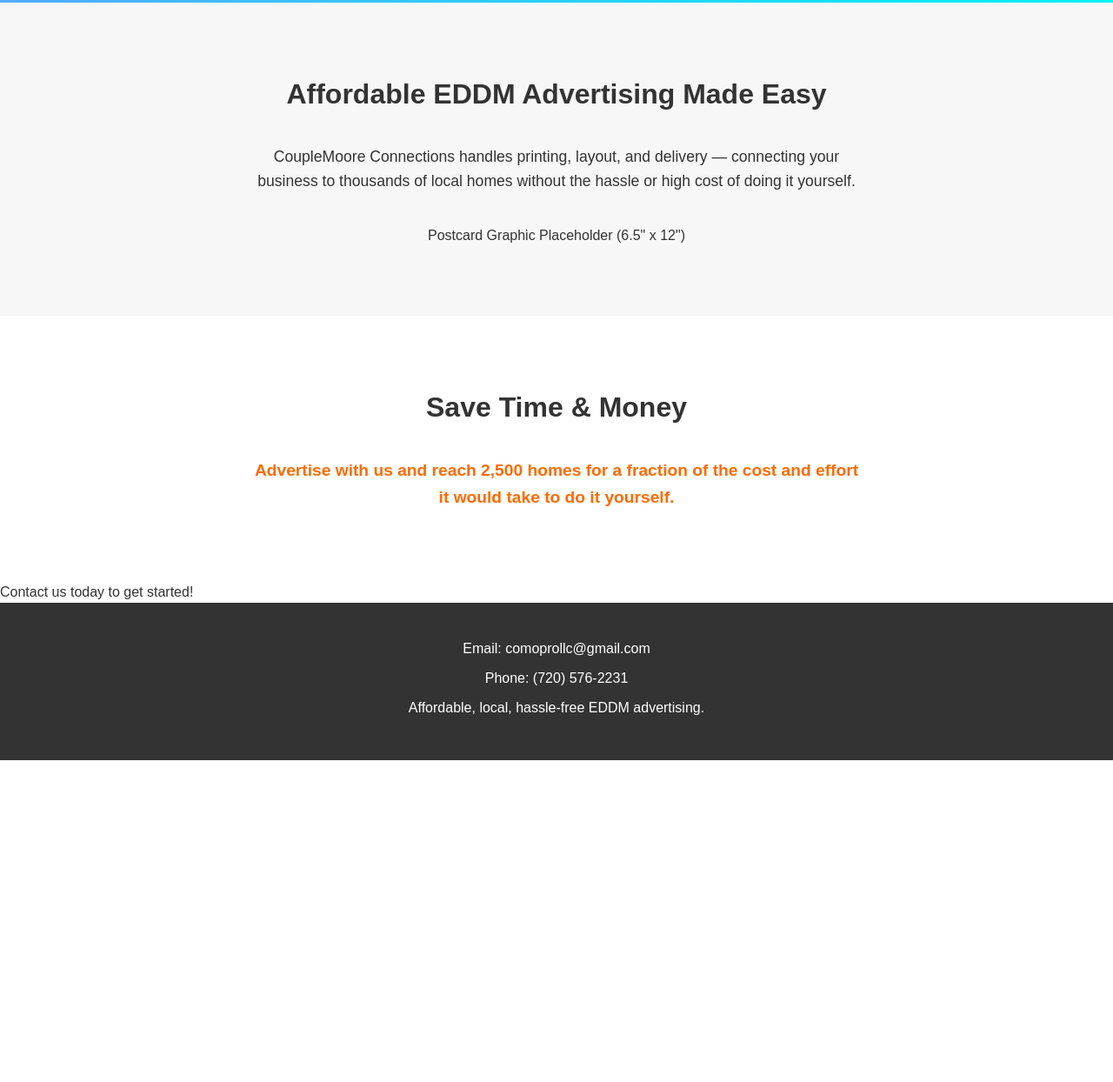
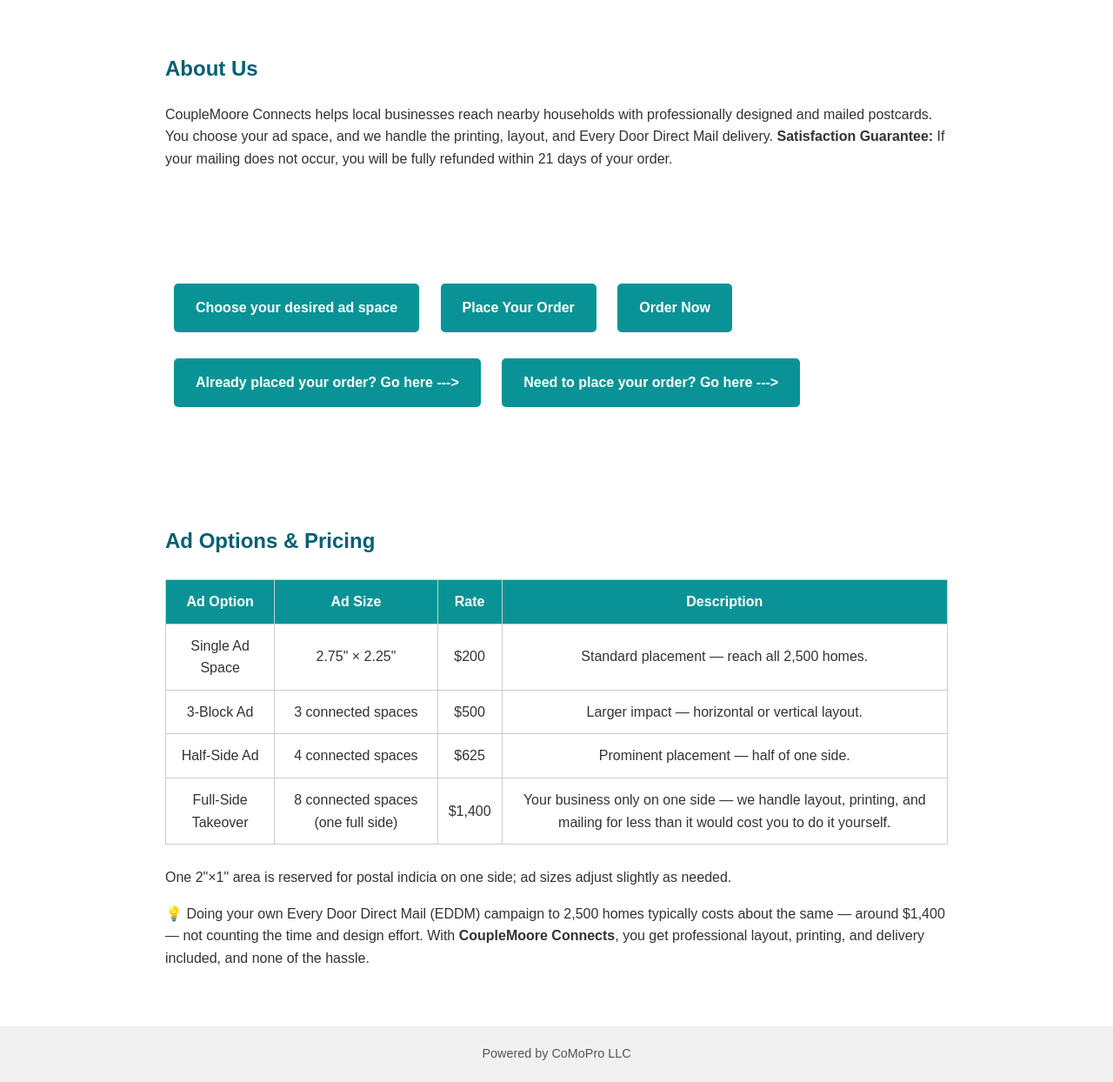
Before and after one commit to CoMoConnects/CoMoConnects, a plain HTML site: page htmlcode.html in a window 1280 px wide. Shown: the part 797-2041 px from the top of the page at 87% size. Before the commit the page ends 1671 px from the top, so only its background shows below. Drawn offline with Linux system fonts and the light colour scheme; a web font is replaced by a local one.

Commit message:
Updated CoupleMoore Connects HTML and styles
Updated the HTML structure and styles for CoupleMoore Connects website, including new fonts, sections, and improved layout.

```diff
--- a/htmlcode.html
+++ b/htmlcode.html
@@ -3,97 +3,48 @@
 <head>
 <meta charset="UTF-8">
 <meta name="viewport" content="width=device-width, initial-scale=1.0">
-    <title>CoupleMoore Connections</title>
+<title>CoupleMoore Connects</title>
+
+<!-- Google Fonts -->
+<link href="https://fonts.googleapis.com/css2?family=Parkinsans&display=swap" rel="stylesheet">
+
 <style>
-        /* --- Reset & base styles --- */
-        * {
+  body {
+    font-family: 'Parkinsans', sans-serif;
     margin: 0;
-            padding: 0;
-            box-sizing: border-box;
+    scroll-behavior: smooth;
+    line-height: 1.6;
+    color: #333;
   }
 
-        body {
-            font-family: Arial, sans-serif;
-            line-height: 1.6;
-            color: #333;
-            scroll-behavior: smooth; /* Smooth scrolling */
-        }
-
-        a {
-            text-decoration: none;
-            color: inherit;
-        }
-
-        /* --- Hero Section --- */
   header {
-            height: 100vh;
-            background: linear-gradient(to right, #4facfe, #00f2fe);
-            display: flex;
-            flex-direction: column;
-            justify-content: center;
-            align-items: center;
     text-align: center;
-            padding: 0 20px;
+    padding: 80px 20px;
+    background: linear-gradient(to bottom, #ffa500, #ffff66); /* temporary orange-yellow gradient */
     color: white;
   }
 
   header h1 {
     font-size: 3em;
-            margin-bottom: 0.5em;
+    margin-bottom: 10px;
+    font-family: inherit; /* placeholder, you can replace with logo font later */
   }
 
   header p {
-            font-size: 1.3em;
-            max-width: 700px;
-            margin-bottom: 1.5em;
+    font-size: 1.5em;
+    margin-top: 0;
   }
 
-        header .cta-button {
-            background-color: #ff6a00;
-            color: white;
-            padding: 15px 30px;
-            border-radius: 5px;
-            font-size: 1.2em;
-            transition: background 0.3s;
+  section {
+    padding: 50px 20px;
+    max-width: 900px;
+    margin: auto;
   }
 
-        header .cta-button:hover {
-            background-color: #e55d00;
-        }
-
-        /* --- Intro / Postcard Section --- */
-        section#intro {
-            padding: 80px 20px;
-            display: flex;
-            flex-direction: column;
-            align-items: center;
-            background-color: #f7f7f7;
-            text-align: center;
-        }
-
-        section#intro h2 {
-            font-size: 2em;
-            margin-bottom: 1em;
-        }
-
-        section#intro p {
-            max-width: 700px;
-            margin-bottom: 2em;
-            font-size: 1.1em;
-        }
-
-        <section id="postcard">
-            <a href="images/postcard-fullsize.png" target="_blank">
-                <div class="postcard-placeholder">
-                    [Postcard Graphic Placeholder — Click to view full size 6.5"x12"]
-                </div>
-            </a>
-        </section>
-
-        /* Placeholder for postcard graphic */
+  /* Postcard placeholder */
   .postcard-placeholder {
     width: 50%;
-            max-width: 600px;
+    max-width: 6in;
     aspect-ratio: 12 / 6.5;
     height: auto;
     background: #e0e0e0;
@@ -107,83 +58,141 @@
     cursor: pointer;
   }
 
-        /* --- Financial Advantage Section --- */
-        section#advantage {
-            padding: 80px 20px;
+  /* CTA Buttons */
+  .cta {
+    display: inline-block;
+    margin: 15px 10px;
+    padding: 15px 25px;
+    background: #0a9396;
+    color: white;
+    text-decoration: none;
+    border-radius: 5px;
+    font-weight: bold;
+    transition: background 0.3s;
+  }
+
+  .cta:hover {
+    background: #007f85;
+  }
+
+  h2 {
+    color: #005f73;
+  }
+
+  table {
+    width: 100%;
+    border-collapse: collapse;
+    margin: 25px 0;
+  }
+
+  table, th, td {
+    border: 1px solid #ccc;
+  }
+
+  th, td {
+    padding: 12px;
     text-align: center;
   }
 
-        section#advantage h2 {
-            font-size: 2em;
-            margin-bottom: 1em;
+  th {
+    background-color: #0a9396;
+    color: white;
   }
 
-        section#advantage p {
-            max-width: 700px;
-            margin: 0 auto;
-            font-size: 1.2em;
+  .refund {
+    background-color: #e9d8a6;
+    padding: 15px;
+    margin: 20px 0;
     font-weight: bold;
-            color: #ff6a00;
+    text-align: center;
+    border-radius: 5px;
   }
 
-        /* --- Footer --- */
   footer {
-            background-color: #333;
-            color: white;
-            padding: 40px 20px;
     text-align: center;
-        }
-
-        footer p {
-            margin-bottom: 0.5em;
-        }
-
-        /* --- Responsive --- */
-        @media (max-width: 700px) {
-            header h1 {
-                font-size: 2.2em;
-            }
-            header p {
-                font-size: 1.1em;
-            }
-            .postcard-placeholder {
-                width: 90%;
-                height: 80px;
-            }
+    padding: 20px;
+    background: #f1f1f1;
+    font-size: 0.9em;
+    color: #555;
   }
 </style>
 </head>
 <body>
 
-    <!-- Hero / Splash -->
 <header>
-        <h1>CoupleMoore Connections</h1>
-        <p>Your local businesses, delivered to every doorstep.</p>
-        <a href="#intro" class="cta-button">See Our Postcard Options</a>
+  <h1>CoupleMoore Connects</h1>
+  <p>Your brand delivered<br>to every local doorstep.</p>
 </header>
 
-    <!-- Intro / Postcard Placeholder -->
-    <section id="intro">
-        <h2>Affordable EDDM Advertising Made Easy</h2>
-        <p>CoupleMoore Connections handles printing, layout, and delivery — connecting your business to thousands of local homes without the hassle or high cost of doing it yourself.</p>
+<section id="postcard">
+  <a href="images/postcard-fullsize.png" target="_blank">
     <div class="postcard-placeholder">
-            Postcard Graphic Placeholder (6.5" x 12")
+      [Postcard Graphic Placeholder — Click to view full size 6.5"x12"]
     </div>
+  </a>
 </section>
 
-    <!-- Financial Advantage -->
-    <section id="advantage">
-        <h2>Save Time & Money</h2>
-        <p>Advertise with us and reach 2,500 homes for a fraction of the cost and effort it would take to do it yourself.</p>
+<section id="about">
+  <h2>About Us</h2>
+  <p>
+    CoupleMoore Connects helps local businesses reach nearby households with professionally designed and mailed postcards.
+    You choose your ad space, and we handle the printing, layout, and Every Door Direct Mail delivery.
+    <strong>Satisfaction Guarantee:</strong> If your mailing does not occur, you will be fully refunded within 21 days of your order.
+  </p>
 </section>
 
-    <!-- Footer -->
-    <!-- Extra Comment-->
-    <p>Contact us today to get started!</p>
+<section id="order-links">
+  <a class="cta" href="#order">Choose your desired ad space</a>
+  <a class="cta" href="#order">Place Your Order</a>
+  <a class="cta" href="#order">Order Now</a>
+  <br>
+  <a class="cta" href="#payment">Already placed your order? Go here ---></a>
+  <a class="cta" href="#order">Need to place your order? Go here ---></a>
+</section>
+
+<section id="pricing">
+  <h2>Ad Options & Pricing</h2>
+  <table>
+    <tr>
+      <th>Ad Option</th>
+      <th>Ad Size</th>
+      <th>Rate</th>
+      <th>Description</th>
+    </tr>
+    <tr>
+      <td>Single Ad Space</td>
+      <td>2.75" × 2.25"</td>
+      <td>$200</td>
+      <td>Standard placement — reach all 2,500 homes.</td>
+    </tr>
+    <tr>
+      <td>3-Block Ad</td>
+      <td>3 connected spaces</td>
+      <td>$500</td>
+      <td>Larger impact — horizontal or vertical layout.</td>
+    </tr>
+    <tr>
+      <td>Half-Side Ad</td>
+      <td>4 connected spaces</td>
+      <td>$625</td>
+      <td>Prominent placement — half of one side.</td>
+    </tr>
+    <tr>
+      <td>Full-Side Takeover</td>
+      <td>8 connected spaces (one full side)</td>
+      <td>$1,400</td>
+      <td>Your business only on one side — we handle layout, printing, and mailing for less than it would cost you to do it yourself.</td>
+    </tr>
+  </table>
+  <p>One 2"×1" area is reserved for postal indicia on one side; ad sizes adjust slightly as needed.</p>
+  <p>
+    💡 Doing your own Every Door Direct Mail (EDDM) campaign to 2,500 homes typically costs about the same — around $1,400 — not counting the time and design effort.
+    With <strong>CoupleMoore Connects</strong>, you get professional layout, printing, and delivery included, and none of the hassle.
+  </p>
+</section>
+
 <footer>
-        <p>Email: comoprollc@gmail.com</p>
-        <p>Phone: (720) 576-2231</p>
-        <p>Affordable, local, hassle-free EDDM advertising.</p>
+  Powered by CoMoPro LLC
 </footer>
 
 </body>
```
Lines whose indentation alone changed are shown as unchanged.
